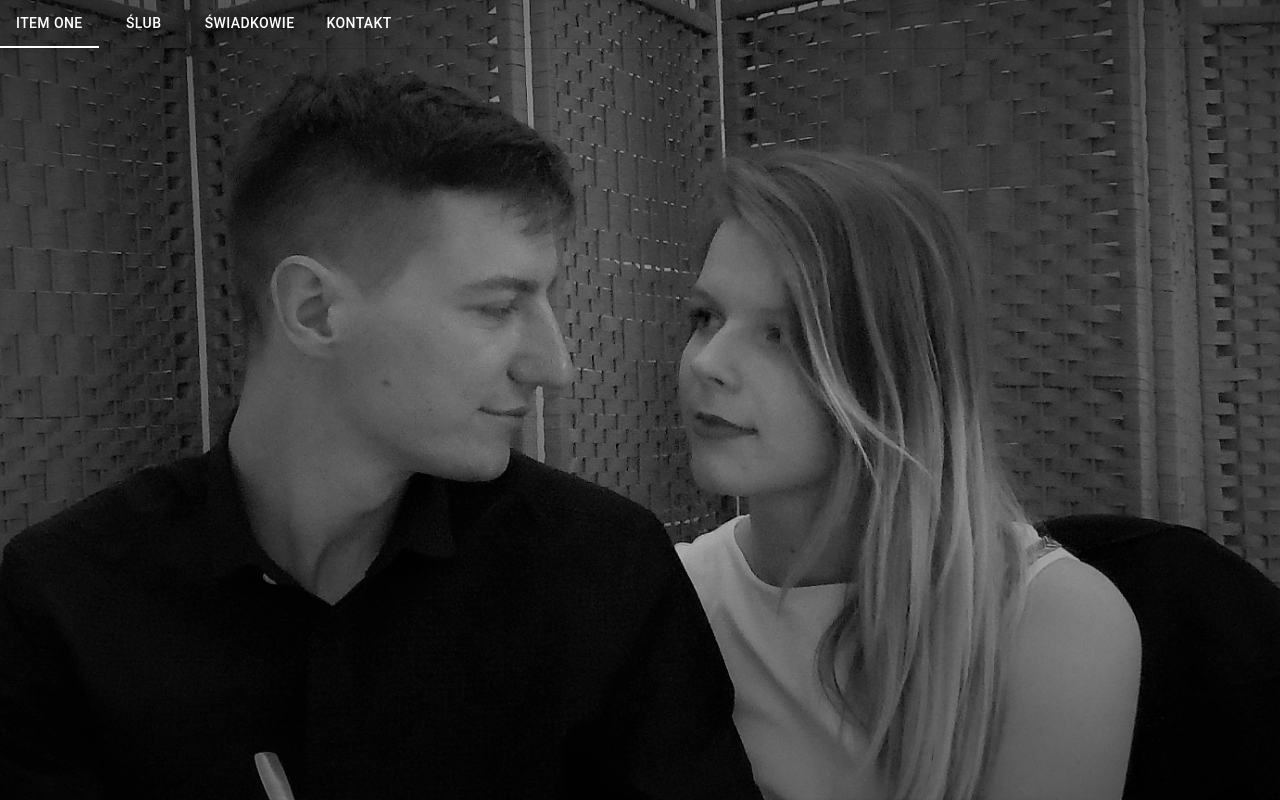
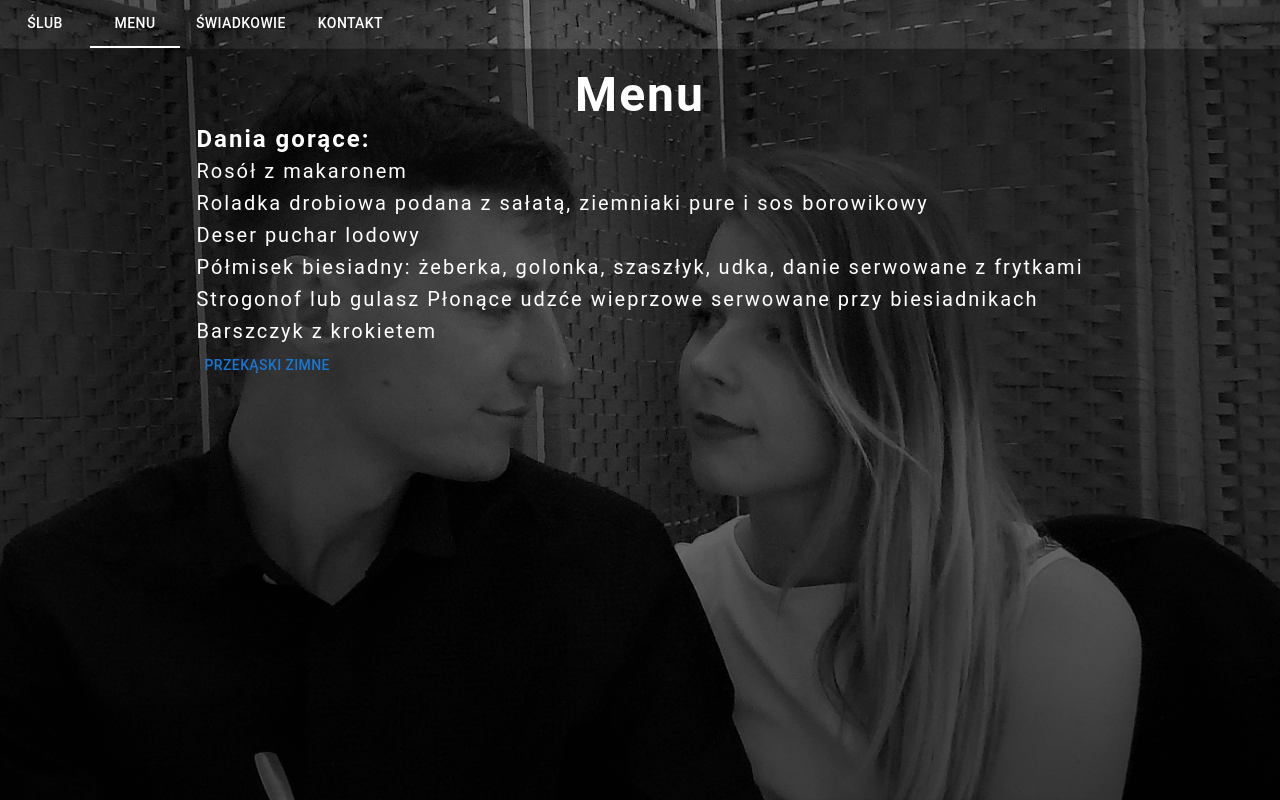
Before and after one commit to zannien94/appwedding, a React (Create React App) app: page /menu in a window 1280 px wide. Built offline with nearby package versions, Linux system fonts and the light colour scheme.

Commit message:
update views

```diff
--- a/src/App.js
+++ b/src/App.js
@@ -3,10 +3,10 @@ import { Route, Routes } from 'react-router-dom'
 import styled from '@emotion/styled'
 import './App.css'
 import Navigation from './components/Navigation'
-import HomePage from './components/HomePage'
 import Wedding from './components/Wedding'
 import Contact from './components/Contact'
 import Witness from './components/Witness'
+import Menu from './components/Menu'
 
 const Header = styled.div`
   height: 100vh;
@@ -26,10 +26,10 @@ function App() {
     <Header>
       <Navigation />
       <Routes>
-        <Route path='/' element={<HomePage />} />
         <Route path='/contact' element={<Contact />} />
         <Route path='/wedding' element={<Wedding />} />
         <Route path='/witness' element={<Witness />} />
+        <Route path='/menu' element={<Menu />} />
       </Routes>
     </Header>
   )
--- a/src/components/HomePage.js
+++ /dev/null
@@ -1,31 +0,0 @@
-import * as React from 'react'
-import { Typography, Stack } from '@mui/material'
-
-export default function HomePage() {
-  return (
-    <Stack
-      display='flex'
-      justifyContent='flex-end'
-      height='100%'
-      padding=' 0 0 24px 24px'
-    >
-      <Typography
-        variant='h1'
-        color='white'
-        // marginBottom='40px'
-        // marginLeft='20px'
-        sx={{
-          fontWeight: '500',
-          fontSize: '80px',
-          fontFamily: 'Radley',
-          fontStyle: 'italic',
-          letterSpacing: '-0.01em',
-          lineHeight: '80px',
-          textShadow: '0px 0px 8.93849px rgba(0, 0, 0, 0.25)',
-        }}
-      >
-        Darek & Żaneta
-      </Typography>
-    </Stack>
-  )
-}
--- /dev/null
+++ b/src/components/Menu.js
@@ -0,0 +1,120 @@
+import React, { useRef, useState } from 'react'
+import styled from '@emotion/styled'
+import { Typography, Stack, Box } from '@mui/material'
+import { Button } from '@mui/material'
+
+const StyleBox = styled.div`
+  background-color: rgba(0, 0, 0, 0.4);
+  display: flex;
+  flex-direction: column;
+  align-items: center;
+  padding: 18px;
+  overflow: hidden;
+  min-height: 100%;
+`
+
+const Menu = () => {
+  const [state, setState] = useState(0)
+  const boxRef = useRef(null)
+
+  const onColdClick = () => {
+    if (boxRef) {
+      setState(boxRef.current.clientHeight)
+    }
+  }
+  const onHotClick = () => {
+    setState()
+  }
+  return (
+    <Stack display='flex' justifyContent='center' height='100%'>
+      <StyleBox>
+        <Typography
+          fontWeight='600'
+          letterSpacing={2}
+          variant='h3'
+          color='white'
+        >
+          Menu
+        </Typography>
+        <Stack overflow='hidden' height='100%' minHeight='100vh'>
+          <Box
+            minHeight='100%'
+            marginTop={`-${state}px`}
+            sx={{ transition: '1s' }}
+          >
+            <Typography
+              fontWeight='600'
+              letterSpacing={2}
+              variant='h5'
+              color='white'
+            >
+              Dania gorące:
+            </Typography>
+            <Typography
+              fontWeight='400'
+              letterSpacing={2}
+              variant='h6'
+              color='white'
+            >
+              Rosół z makaronem <br />
+              Roladka drobiowa podana z sałatą, ziemniaki pure i sos borowikowy
+              <br />
+              Deser puchar lodowy <br />
+              Półmisek biesiadny: żeberka, golonka, szaszłyk, udka, danie
+              serwowane z frytkami <br />
+              Strogonof lub gulasz Płonące udzće wieprzowe serwowane przy
+              biesiadnikach
+              <br /> Barszczyk z krokietem
+            </Typography>
+            <Button onClick={onColdClick}>Przekąski zimne</Button>
+          </Box>
+
+          <Box minHeight='100%' ref={boxRef}>
+            <Typography
+              fontWeight='600'
+              letterSpacing={2}
+              variant='h5'
+              color='white'
+            >
+              Przekąski zimne
+            </Typography>
+            <Typography
+              fontWeight='400'
+              letterSpacing={2}
+              variant='h6'
+              color='white'
+            >
+              Mięsa pieczone
+              <br />
+              Mięsa wędzone
+              <br />
+              Śledz tradycyjny z cebulką
+              <br />
+              Roladka z łososia wędzonego , rukoli, twarożku
+              <br />
+              Kęski z kurczaka w sezamie
+              <br />
+              Jajko w majonezie ze szczypiorkiem
+              <br />
+              Tatar
+              <br />
+              Sałatka grecka
+              <br />
+              Sałatka środziemnomorska
+              <br />
+              Sałatka cezar
+              <br />
+              Mozarella z pomodorami
+              <br />
+              Roladka z grilowanej cukinii
+              <br />
+            </Typography>
+            <Button onClick={onHotClick}>Dania gorące</Button>
+          </Box>
+        </Stack>
+      </StyleBox>
+    </Stack>
+  )
+}
+
+export default Menu
--- a/src/components/Navigation.js
+++ b/src/components/Navigation.js
@@ -1,5 +1,5 @@
-import * as React from 'react'
-import { useNavigate } from 'react-router-dom'
+import { useState, useRef } from 'react'
+import { useNavigate, useLocation } from 'react-router-dom'
 import PropTypes from 'prop-types'
 import Tabs from '@mui/material/Tabs'
 import Tab from '@mui/material/Tab'
@@ -25,27 +25,24 @@ TabPanel.propTypes = {
   value: PropTypes.number.isRequired,
 }
 
-function a11yProps(index) {
-  return {
-    id: `simple-tab-${index}`,
-    'aria-controls': `simple-tabpanel-${index}`,
-  }
+const getPathIndex = (name) => {
+  return { wedding: 0, menu: 1, witness: 2, contact: 3 }[name] ?? 0
 }
 
 export default function Nawigation() {
-  const [value, setValue] = React.useState(0)
+  const navigate = useNavigate()
+  const { pathname } = useLocation() || {}
+  const pathIndex = getPathIndex(pathname.split('/')[1])
+  const [value, setValue] = useState(pathIndex)
+  const ref = useRef(null)
+  const handleChange = (_, newValue) => setValue(newValue)
 
-  const handleChange = (event, newValue) => {
-    setValue(newValue)
-  }
-  const navigate = useNavigate()
   return (
-    <Box sx={{ width: '100%' }}>
+    <Box sx={{ width: '100%' }} ref={ref}>
       <Box sx={{ borderBottom: 1, borderColor: 'divider' }}>
         <Tabs
           value={value}
           onChange={handleChange}
-          aria-label='basic tabs example'
           sx={{
             '& .MuiTabs-indicator': {
               backgroundColor: 'white',
@@ -57,26 +54,22 @@ export default function Nawigation() {
         >
           <Tab
             sx={{ color: 'white' }}
-            label='Item One'
-            {...a11yProps(0)}
-            // onClick={() => navigate('/')}
-          />
-          <Tab
-            sx={{ color: 'white' }}
             label='Ślub'
-            {...a11yProps(1)}
             onClick={() => navigate('wedding')}
           />
           <Tab
             sx={{ color: 'white' }}
+            label='Menu'
+            onClick={() => navigate('menu')}
+          />
+          <Tab
+            sx={{ color: 'white' }}
             label='Świadkowie'
-            {...a11yProps(2)}
             onClick={() => navigate('witness')}
           />
           <Tab
             sx={{ color: 'white' }}
             label='Kontakt'
-            {...a11yProps(2)}
             onClick={() => navigate('contact')}
           />
         </Tabs>
--- a/src/components/Wedding.js
+++ b/src/components/Wedding.js
@@ -1,5 +1,7 @@
 import * as React from 'react'
 import styled from '@emotion/styled'
+import Card from '@mui/material/Card'
+import moment from 'moment'
 import CardWedding from './CardWedding'
 
 const Wrapper = styled.div`
@@ -7,7 +9,54 @@ const Wrapper = styled.div`
   flex-direction: row;
   justify-content: center;
 `
-export default function Wedding({ title, place, adress, date, time }) {
+
+const Time = styled.div`
+  position: absolute;
+  display: flex;
+  flex-direction: row;
+  justify-content: center;
+  bottom: 0;
+`
+
+const formatTime = (duration) => {
+  const days = Math.floor(duration / (24 * 3600))
+  let hours = Math.floor((duration / 3600) % 24)
+  let minutes = Math.floor((duration % 3600) / 60)
+  let seconds = duration % 60
+
+  if (hours < 10) {
+    hours = '0' + hours
+  }
+  if (minutes < 10) {
+    minutes = '0' + minutes
+  }
+  if (seconds < 10) {
+    seconds = '0' + seconds
+  }
+
+  let nDays = days === 1 ? 'dzien' : 'dni'
+
+  return `${days}${nDays}  ${hours}:${minutes}:${seconds}`
+}
+
+export default function Wedding() {
+  const [time, setTime] = React.useState(0)
+
+  React.useEffect(() => {
+    const nov4 = new Date(Date.UTC(2022, 10, 4, 14, 0, 0))
+
+    const timer = setInterval(() => {
+      const sec = moment(nov4).diff(moment(), 'seconds')
+      if (sec <= 0) {
+        return clearInterval(timer)
+      }
+      setTime(moment(nov4).diff(moment(), 'seconds'))
+    }, 1000)
+    return () => {
+      clearInterval(timer)
+    }
+  }, [])
+
   return (
     <Wrapper>
       <CardWedding
@@ -24,6 +73,23 @@ export default function Wedding({ title, place, adress, date, time }) {
         date='04.11.2022'
         time=' 17:00 - 04:00'
       />
+      <Time>
+        <Card
+          sx={{
+            background: 'rgba(0,0,0,0.7)',
+            margin: '0 auto',
+            borderRadius: '16px',
+            color: 'white',
+            padding: '16px',
+            display: 'flex',
+            flexDirection: 'column',
+            alignItems: 'center',
+          }}
+        >
+          <span>Pozostalo:</span>
+          {formatTime(time)}
+        </Card>
+      </Time>
     </Wrapper>
   )
 }
```
